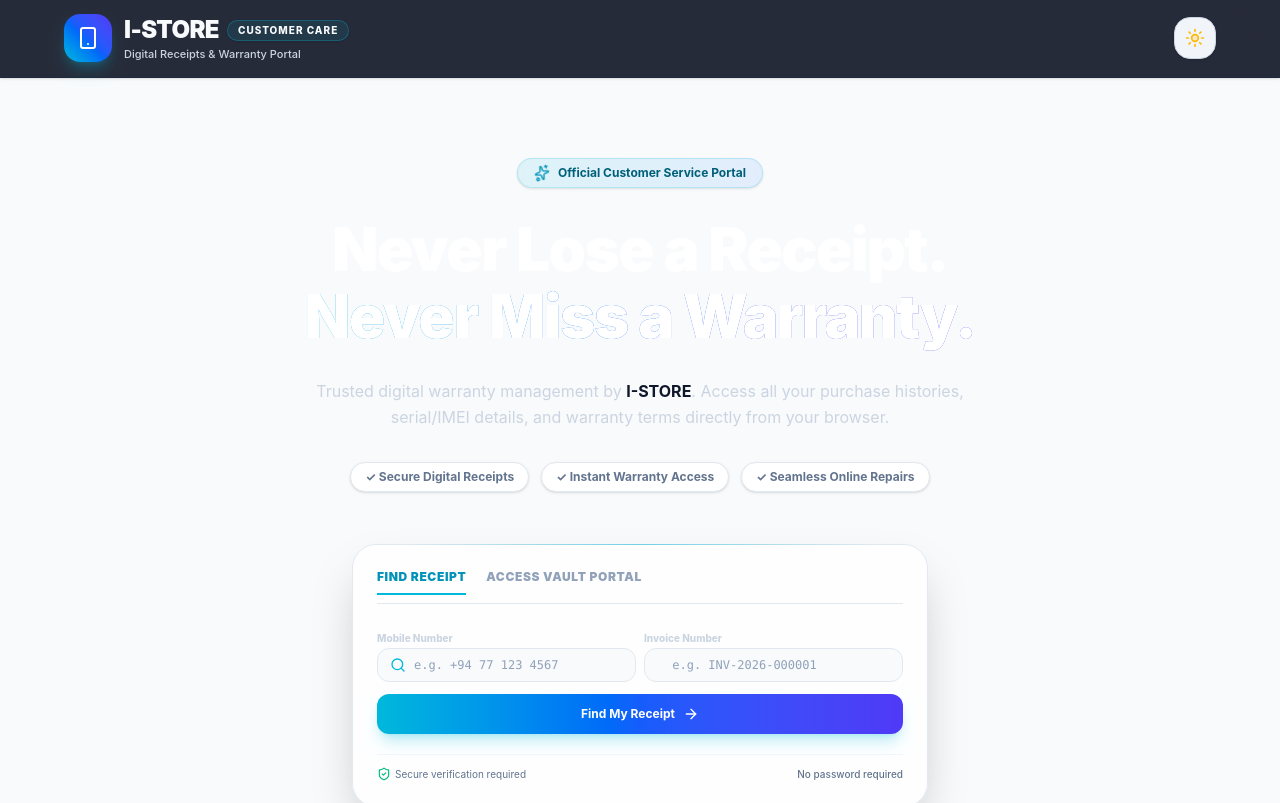
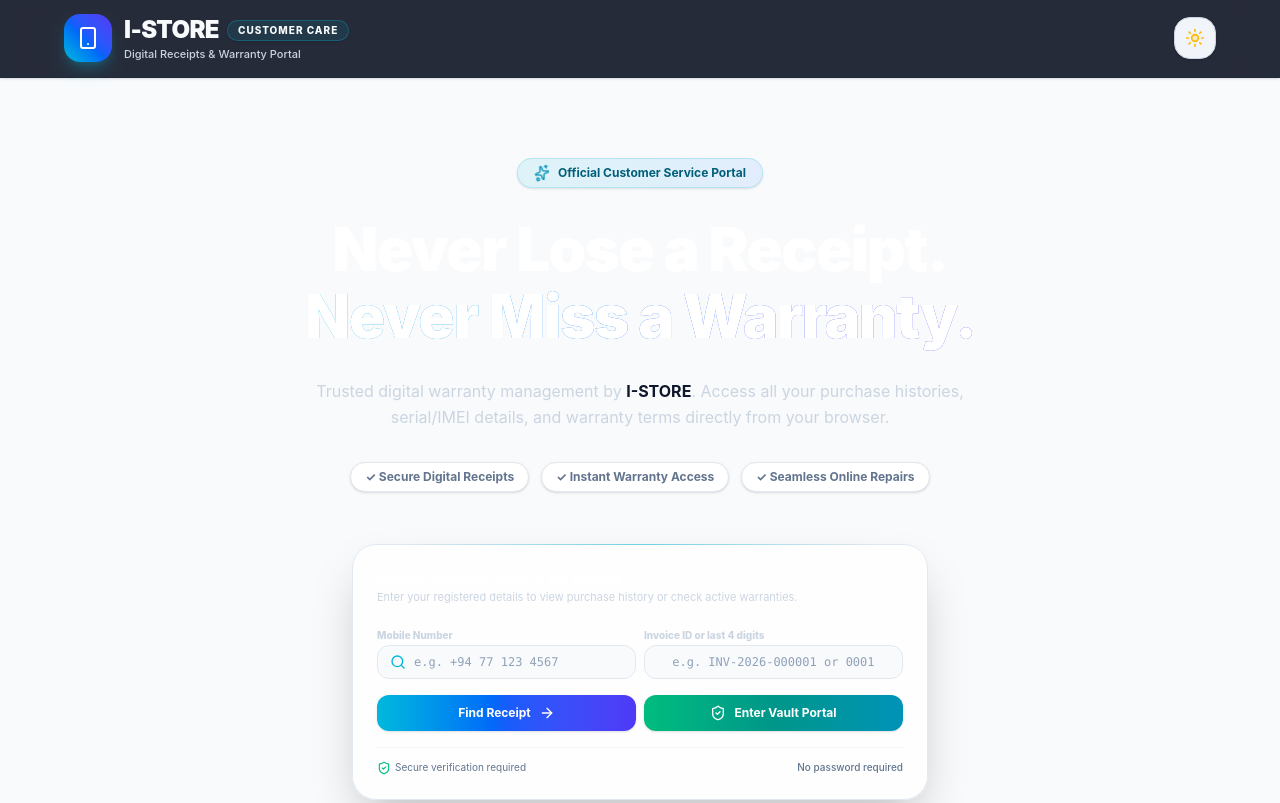
Before and after one commit to SahanPramuditha-Dev/I-Store-Customer-Portal, a React (Vite) app: page / in a window 1280 px wide. Shown: the top 803 px of the page. Built offline with nearby package versions, Linux system fonts and the light colour scheme.

Commit message:
UX: Consolidate invoice search and portal login into a single unified dual-button input widget

```diff
--- a/src/App.tsx
+++ b/src/App.tsx
@@ -75,7 +75,7 @@
   const [pinInput, setPinInput] = useState('');
   const [customerInvoices, setCustomerInvoices] = useState<any[]>([]);
   const [loginError, setLoginError] = useState('');
-  const [searchTab, setSearchTab] = useState<'search' | 'login'>('search');
+
 
 
   const handleVerifyCustomer = async () => {
@@ -229,39 +229,19 @@
             <span className="bg-white dark:bg-slate-900/50 px-3.5 py-1.5 rounded-full border border-slate-200 dark:border-slate-800/80 shadow-sm transition hover:border-cyan-500/30">✓ Seamless Online Repairs</span>
           </div>
 
-          {/* Secure Tabbed Access Widget */}
+          {/* Unified Secure Access Widget */}
           <div className="max-w-xl mx-auto pt-4 sm:pt-6">
-            <div className="bg-white/80 dark:bg-slate-900/60 backdrop-blur-xl border border-slate-200 dark:border-slate-800/80 p-6 rounded-3xl shadow-2xl space-y-5 relative group transition-all duration-300 hover:shadow-cyan-500/5">
+            <div className="bg-white/80 dark:bg-slate-900/60 backdrop-blur-xl border border-slate-200 dark:border-slate-800/80 p-6 rounded-3xl shadow-2xl space-y-4 relative group transition-all duration-300 hover:shadow-cyan-500/5">
 
               {/* Outer decorative light bar */}
               <div className="absolute inset-x-12 -top-px h-px bg-gradient-to-r from-transparent via-cyan-500/50 to-transparent"></div>
 
-              {/* Tabs */}
-              <div className="flex border-b border-slate-200 dark:border-slate-800 pb-2 gap-5">
-                <button
-                  onClick={() => { setSearchTab('search'); setSearchError(''); setLoginError(''); }}
-                  className={`text-xs font-black uppercase tracking-wider pb-2 border-b-2 transition-all duration-200 ${
-                    searchTab === 'search'
-                      ? 'border-cyan-500 text-cyan-600 dark:text-cyan-400'
-                      : 'border-transparent text-slate-400 hover:text-slate-600 dark:hover:text-slate-300'
-                  }`}
-                >
-                  Find Receipt
-                </button>
-                <button
-                  onClick={() => { setSearchTab('login'); setSearchError(''); setLoginError(''); }}
-                  className={`text-xs font-black uppercase tracking-wider pb-2 border-b-2 transition-all duration-200 ${
-                    searchTab === 'login'
-                      ? 'border-cyan-500 text-cyan-600 dark:text-cyan-400'
-                      : 'border-transparent text-slate-400 hover:text-slate-600 dark:hover:text-slate-300'
-                  }`}
-                >
-                  Access Vault Portal
-                </button>
+              <div className="text-left">
+                <h3 className="text-sm font-bold text-slate-800 dark:text-slate-200">Secure Warranty Vault & Bill Access</h3>
+                <p className="text-[11px] text-slate-500 dark:text-slate-400">Enter your registered details to view purchase history or check active warranties.</p>
               </div>
 
-              {searchTab === 'search' ? (
-                /* Tab 1: Find Single Receipt */
+              {!userLoggedIn ? (
                 <form onSubmit={handleSearch} className="space-y-3">
                   <div className="grid grid-cols-1 sm:grid-cols-2 gap-2 text-left">
                     <div className="space-y-1">
@@ -274,75 +254,59 @@
                           onChange={(e) => setPhoneLogin(e.target.value)}
                           placeholder="e.g. +94 77 123 4567"
                           className="w-full bg-transparent border-none text-xs text-slate-900 dark:text-white focus:outline-none placeholder:text-slate-400 font-mono"
+                          required
                         />
                       </div>
                     </div>
                     <div className="space-y-1">
-                      <label className="text-[10px] font-extrabold text-slate-600 dark:text-slate-400">Invoice Number</label>
+                      <label className="text-[10px] font-extrabold text-slate-600 dark:text-slate-400">Invoice ID or last 4 digits</label>
                       <div className="flex items-center bg-slate-50 dark:bg-slate-950 border border-slate-200 dark:border-slate-800 rounded-xl px-3 py-2">
                         <span className="text-xs text-slate-400 shrink-0 mr-2 font-mono">#</span>
                         <input
                           type="text"
                           value={searchId}
-                          onChange={(e) => setSearchId(e.target.value)}
-                          placeholder="e.g. INV-2026-000001"
+                          onChange={(e) => {
+                            setSearchId(e.target.value);
+                            setPinInput(e.target.value); // Sync to pinInput too so verification checks match
+                          }}
+                          placeholder="e.g. INV-2026-000001 or 0001"
                           className="w-full bg-transparent border-none text-xs text-slate-900 dark:text-white focus:outline-none placeholder:text-slate-400 font-mono"
+                          required
                         />
                       </div>
                     </div>
                   </div>
+
+                  <div className="grid grid-cols-1 sm:grid-cols-2 gap-2 pt-1">
                     <button
                       type="submit"
                       disabled={loading}
-                    className="w-full px-6 py-3 bg-gradient-to-r from-cyan-500 via-blue-600 to-indigo-600 hover:opacity-95 text-white font-bold rounded-xl text-xs flex items-center justify-center space-x-2 shadow-lg shadow-cyan-500/25 transition active:scale-95"
+                      className="px-4 py-2.5 bg-gradient-to-r from-cyan-500 via-blue-600 to-indigo-600 text-white font-bold rounded-xl text-xs flex items-center justify-center space-x-2 shadow-sm transition active:scale-95"
                     >
-                    <span>{loading ? 'Searching...' : 'Find My Receipt'}</span>
+                      <span>Find Receipt</span>
                       <ArrowRight className="w-4 h-4" />
                     </button>
+                    <button
+                      type="button"
+                      onClick={(e) => {
+                        e.preventDefault();
+                        handleVerifyCustomer();
+                      }}
+                      disabled={loading}
+                      className="px-4 py-2.5 bg-gradient-to-r from-emerald-500 via-teal-600 to-cyan-600 text-white font-bold rounded-xl text-xs flex items-center justify-center space-x-2 shadow-sm transition active:scale-95"
+                    >
+                      <ShieldCheck className="w-4 h-4" />
+                      <span>Enter Vault Portal</span>
+                    </button>
+                  </div>
+
                   {searchError && (
                     <p className="text-xs text-rose-600 dark:text-rose-400 font-semibold mt-1 text-left">{searchError}</p>
                   )}
+                  {loginError && (
+                    <p className="text-xs text-rose-600 dark:text-rose-400 font-semibold mt-1 text-left">{loginError}</p>
+                  )}
                 </form>
-              ) : (
-                /* Tab 2: Access Customer Portal */
-                <div className="space-y-3">
-                  {!userLoggedIn ? (
-                    <div className="space-y-3 text-left">
-                      <div className="grid grid-cols-1 sm:grid-cols-2 gap-2">
-                        <div className="space-y-1">
-                          <label className="text-[10px] font-extrabold text-slate-600 dark:text-slate-400">Registered Phone</label>
-                          <input
-                            type="text"
-                            value={phoneLogin}
-                            onChange={(e) => setPhoneLogin(e.target.value)}
-                            placeholder="e.g. +94 77 123 4567"
-                            className="w-full bg-slate-50 dark:bg-slate-950 border border-slate-200 dark:border-slate-800 rounded-xl px-3 py-2 text-xs text-slate-900 dark:text-white focus:outline-none focus:border-cyan-500 font-mono"
-                          />
-                        </div>
-                        <div className="space-y-1">
-                          <label className="text-[10px] font-extrabold text-slate-600 dark:text-slate-400">Invoice PIN (Last 4 Digits)</label>
-                          <input
-                            type="text"
-                            maxLength={4}
-                            value={pinInput}
-                            onChange={(e) => setPinInput(e.target.value)}
-                            placeholder="e.g. 8942"
-                            className="w-full bg-slate-50 dark:bg-slate-950 border border-slate-200 dark:border-slate-800 rounded-xl px-3 py-2 text-xs text-slate-900 dark:text-white focus:outline-none focus:border-cyan-500 font-mono tracking-widest text-center font-bold"
-                          />
-                        </div>
-                      </div>
-                      <button
-                        onClick={handleVerifyCustomer}
-                        disabled={loading}
-                        className="w-full py-3 bg-gradient-to-r from-emerald-500 via-teal-600 to-cyan-600 text-white font-bold rounded-xl text-xs shadow-lg shadow-emerald-500/25 transition active:scale-95 flex items-center justify-center space-x-2"
-                      >
-                        <ShieldCheck className="w-4.5 h-4.5" />
-                        <span>{loading ? 'Verifying...' : 'Verify Security PIN & Enter Portal'}</span>
-                      </button>
-                      {loginError && (
-                        <p className="text-xs text-rose-600 dark:text-rose-400 font-semibold text-center mt-1">{loginError}</p>
-                      )}
-                    </div>
               ) : (
                 /* Customer Verified Portal Dashboard */
                 <div className="space-y-3 bg-slate-50 dark:bg-slate-950 p-4 rounded-2xl border border-slate-200 dark:border-slate-800 text-left">
@@ -378,8 +342,6 @@
                       ))}
                     </div>
                   </div>
-                    </div>
-                  )}
                 </div>
               )}
 
```
Lines whose indentation alone changed are shown as unchanged.
